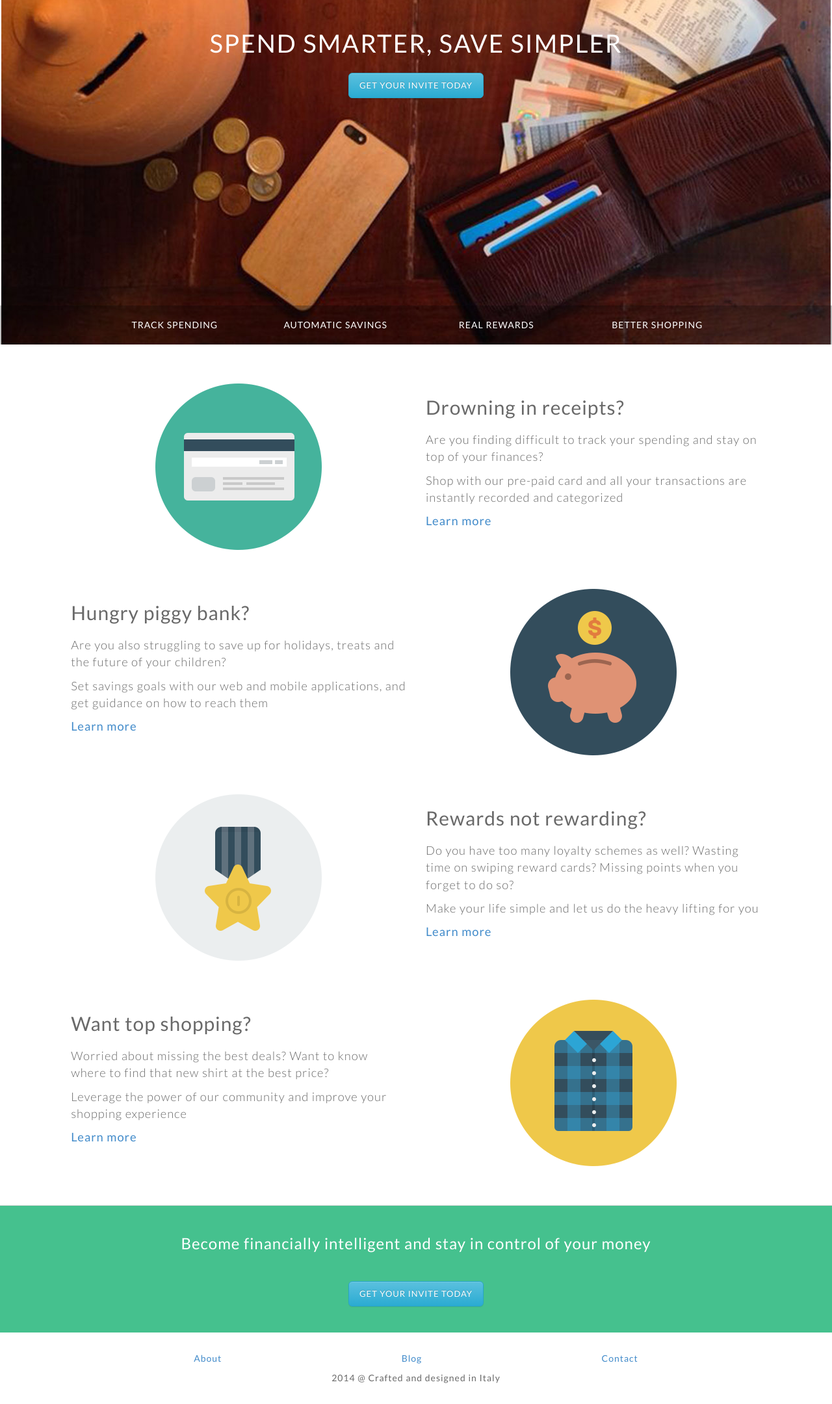
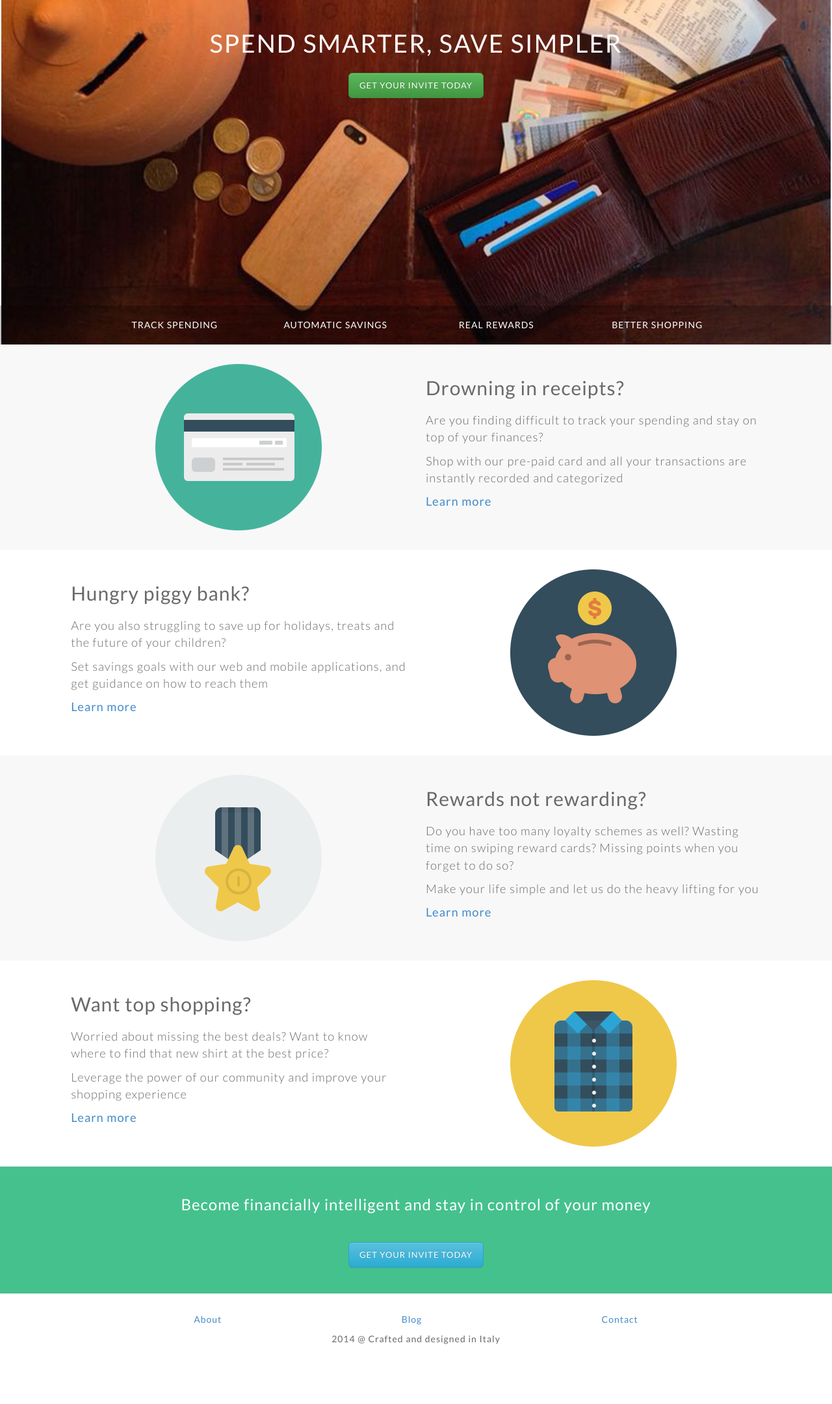
Before and after one commit to kendall80/mu-landing-design, a PHP site: page / in a window 1280 px wide. Shown: the part 70-2230 px from the top of the page at 65% size. After the commit the page ends 2138 px from the top, so only its background shows below. Run offline with PHP 8.4, Linux system fonts and the light colour scheme; some libraries are stand-ins or nearby versions; some web fonts are replaced.

Commit message:
change row alternate color and button

```diff
--- a/css/my-styles.css
+++ b/css/my-styles.css
@@ -304,7 +304,7 @@ input {
 	background: #fff;
 	color: dimgray;
 	letter-spacing: 1px;
-	padding: 30px 0px;
+
 	border-bottom: solid 1px #D8D8D8;
 }
 
@@ -314,6 +314,10 @@ input {
 
 .ecosystem .content {
 	width: 100%;
+}
+
+.spending, .rewards {
+	background-color: #f8f8f8;
 }
 
 .ft-icon {
@@ -476,7 +480,7 @@ button {
 /* Small resolution
 ========================== */
 
-@media screen and (max-width: 650px) {
+@media screen and (max-width: 767px) {
 	.hero {
 		height: 480px;
 	}
@@ -493,7 +497,6 @@ button {
 	.ecosystem .row {
 		padding: 15px 0;
 		border-bottom: solid 1px #D8D8D8;
-		width: 90%;
 		margin: 0 auto;
 	}
 	.ecosystem .row:last-child {
--- a/index.html
+++ b/index.html
@@ -1,24 +1,31 @@
 <!DOCTYPE html>
 <html>
   <head>
+
+    <meta charset="utf-8">
+    <meta name="viewport" content="width=device-width, initial-scale=1.0">
+    <meta name="description" content="MU Money">
+    <meta name="author" content="Gabriele Grecchi">
+
     <title>MU - Save more, spend better</title>
-    <meta name="viewport" content="width=device-width, initial-scale=1.0">
+
     <!-- Bootstrap -->
     <link href="css/bootstrap.css" rel="stylesheet" media="screen">
 
-    <!-- Link to Fonts & Icons -->
+    <!-- Custom Fonts & Icons -->
     <link href='http://fonts.googleapis.com/css?family=Lato:100,300,400,700,100italic,300italic,400italic,700italic' rel='stylesheet' type='text/css'>
     <link href='http://fonts.googleapis.com/css?family=Open+Sans:400italic,400,800,700,300&subset=greek' rel='stylesheet' type='text/css'>
     <link href='http://fonts.googleapis.com/css?family=GFS+Didot&subset=latin,greek' rel='stylesheet' type='text/css'>
     <link rel="stylesheet" href="http://i.icomoon.io/public/a41d2dd2f4/MuLandingPage/style.css">
 
-    <!-- Additional CSS files -->
+    <!-- Custom CSS files -->
     <link href="css/bootstrap-theme.css" rel="stylesheet" media="screen">
     <link href="css/my-styles.css" rel="stylesheet" media="screen">
 
   </head>
 
   <body>
+
     <article>
       <div class="container">
         <div class="header"
@@ -38,7 +45,7 @@
             <div class="content headline">
               <h1>Spend Smarter, Save Simpler</h1>
               <div class="call-to-action">
-                <button type="button" class="call-to-action btn btn-info btn-lg" data-toggle="modal" data-target="#invite">Get your invite today</button>
+                <button type="button" class="call-to-action btn btn-success btn-lg" data-toggle="modal" data-target="#invite">Get your invite today</button>
               </div>
             </div>
 
```
